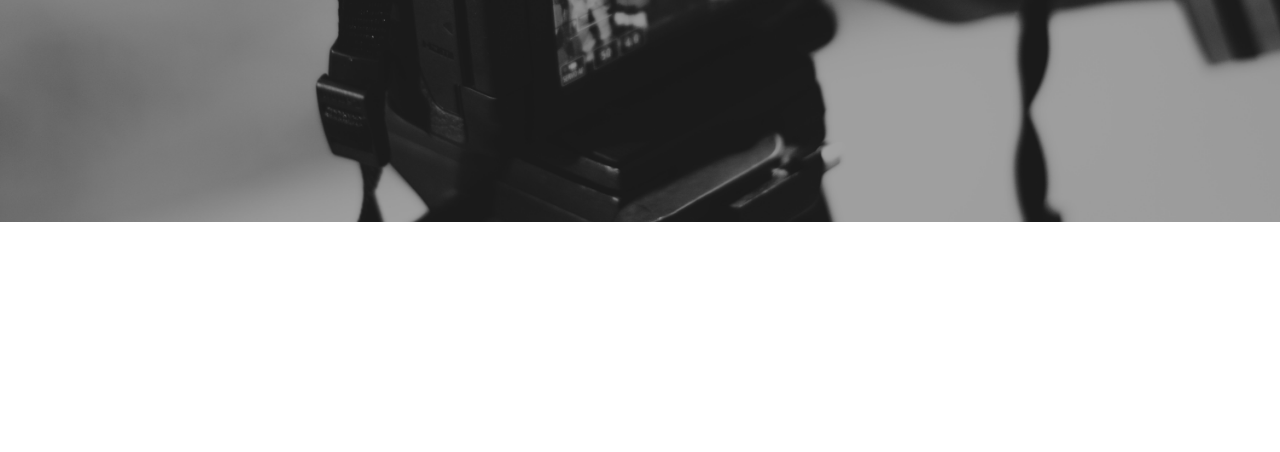
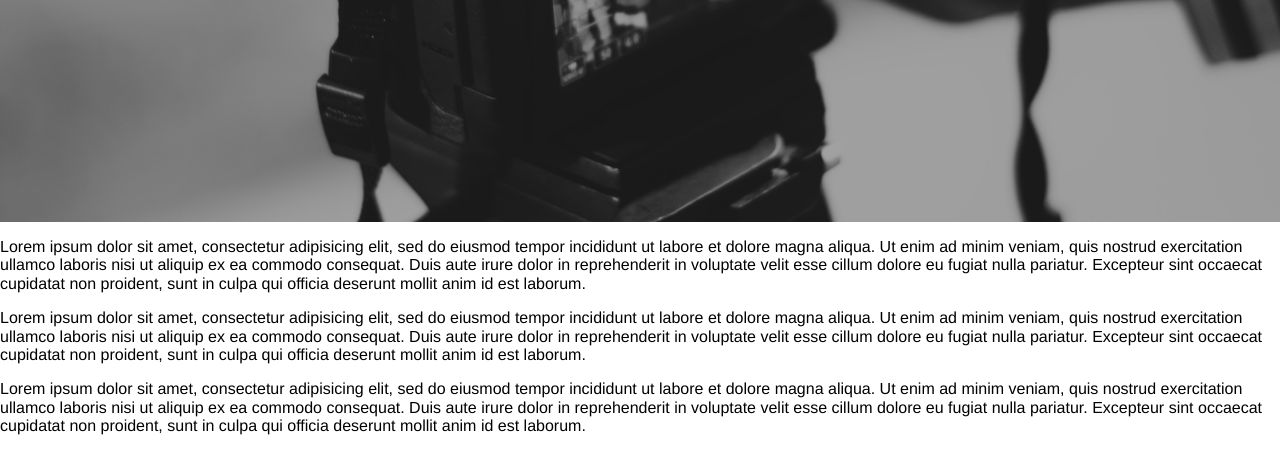
Before and after one commit to rohanbhangui/fabianmayerswebsite, a website built with webpack: page src/about/index.html in a window 1280 px wide. Shown: the part 378-830 px from the top of the page. Before the commit the page ends 800 px from the top, so only its background shows below. Built offline with nearby package versions, Linux system fonts and the light colour scheme; files whose address does not match are found by name.

Commit message:
Added content for about

```diff
--- a/src/about/index.html
+++ b/src/about/index.html
@@ -11,5 +11,27 @@
 			</h2>
 		</div>
 	</section>
+	<section id="text-content">
+		<p>Lorem ipsum dolor sit amet, consectetur adipisicing elit, sed do eiusmod
+		tempor incididunt ut labore et dolore magna aliqua. Ut enim ad minim veniam,
+		quis nostrud exercitation ullamco laboris nisi ut aliquip ex ea commodo
+		consequat. Duis aute irure dolor in reprehenderit in voluptate velit esse
+		cillum dolore eu fugiat nulla pariatur. Excepteur sint occaecat cupidatat non
+		proident, sunt in culpa qui officia deserunt mollit anim id est laborum.</p>
+
+		<p>Lorem ipsum dolor sit amet, consectetur adipisicing elit, sed do eiusmod
+		tempor incididunt ut labore et dolore magna aliqua. Ut enim ad minim veniam,
+		quis nostrud exercitation ullamco laboris nisi ut aliquip ex ea commodo
+		consequat. Duis aute irure dolor in reprehenderit in voluptate velit esse
+		cillum dolore eu fugiat nulla pariatur. Excepteur sint occaecat cupidatat non
+		proident, sunt in culpa qui officia deserunt mollit anim id est laborum.</p>
+
+		<p>Lorem ipsum dolor sit amet, consectetur adipisicing elit, sed do eiusmod
+		tempor incididunt ut labore et dolore magna aliqua. Ut enim ad minim veniam,
+		quis nostrud exercitation ullamco laboris nisi ut aliquip ex ea commodo
+		consequat. Duis aute irure dolor in reprehenderit in voluptate velit esse
+		cillum dolore eu fugiat nulla pariatur. Excepteur sint occaecat cupidatat non
+		proident, sunt in culpa qui officia deserunt mollit anim id est laborum.</p>
+	</section>
 </body>
 </html>
```
